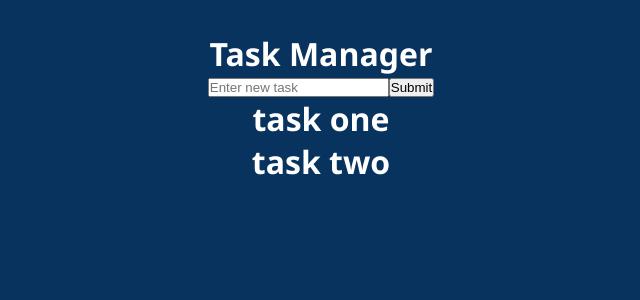
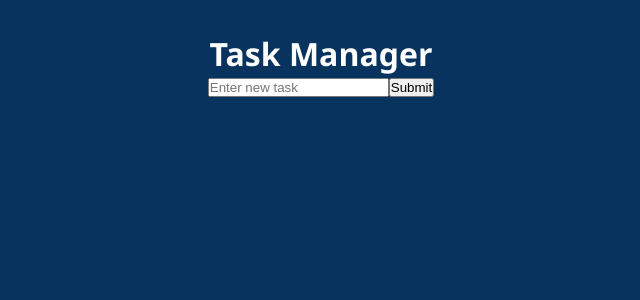
Before and after one commit to Valeriusdev/react-task-manager-app, a React (Vite) app: page / in a window 1280 px wide. Shown: the top 300 px of the page, without its empty margins (319-959 px from the left). Built offline with nearby package versions, Linux system fonts and the light colour scheme.

Commit message:
update App.jsx

```diff
--- a/src/App.jsx
+++ b/src/App.jsx
@@ -4,12 +4,16 @@ import TaskList from './components/Tasks/TaskList'
 import './App.css'
 
 const App = () => {
-  const [tasks, setTasks] = useState(["task one", "task two"])
+  const [tasks, setTasks] = useState([])
+
+  const addTaskHandler = (text) => {
+    setTasks([...tasks, text])
+  }
 
   return (
     <div>
       <h1> Task Manager </h1>
-      <TaskForm />
+      <TaskForm addTask={addTaskHandler}/>
       <TaskList tasks={tasks}/>
     </div>
   )
--- a/src/components/Tasks/Task.jsx
+++ b/src/components/Tasks/Task.jsx
@@ -1,6 +1,6 @@
 const Task = ({task}) => {
   return (
-    <h1>{task}</h1>
+    <h2>{task}</h2>
   )
 }
 
```
